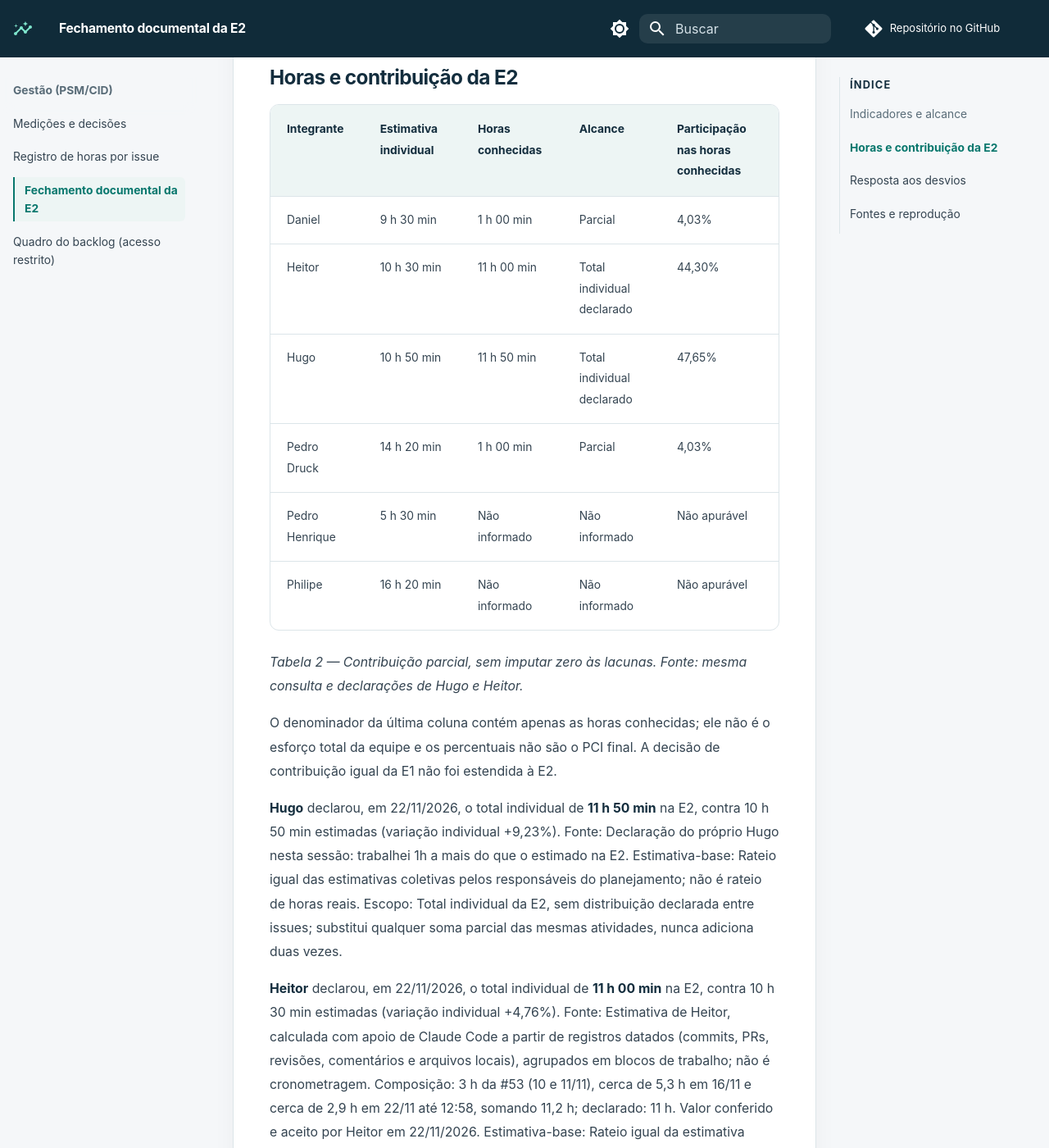
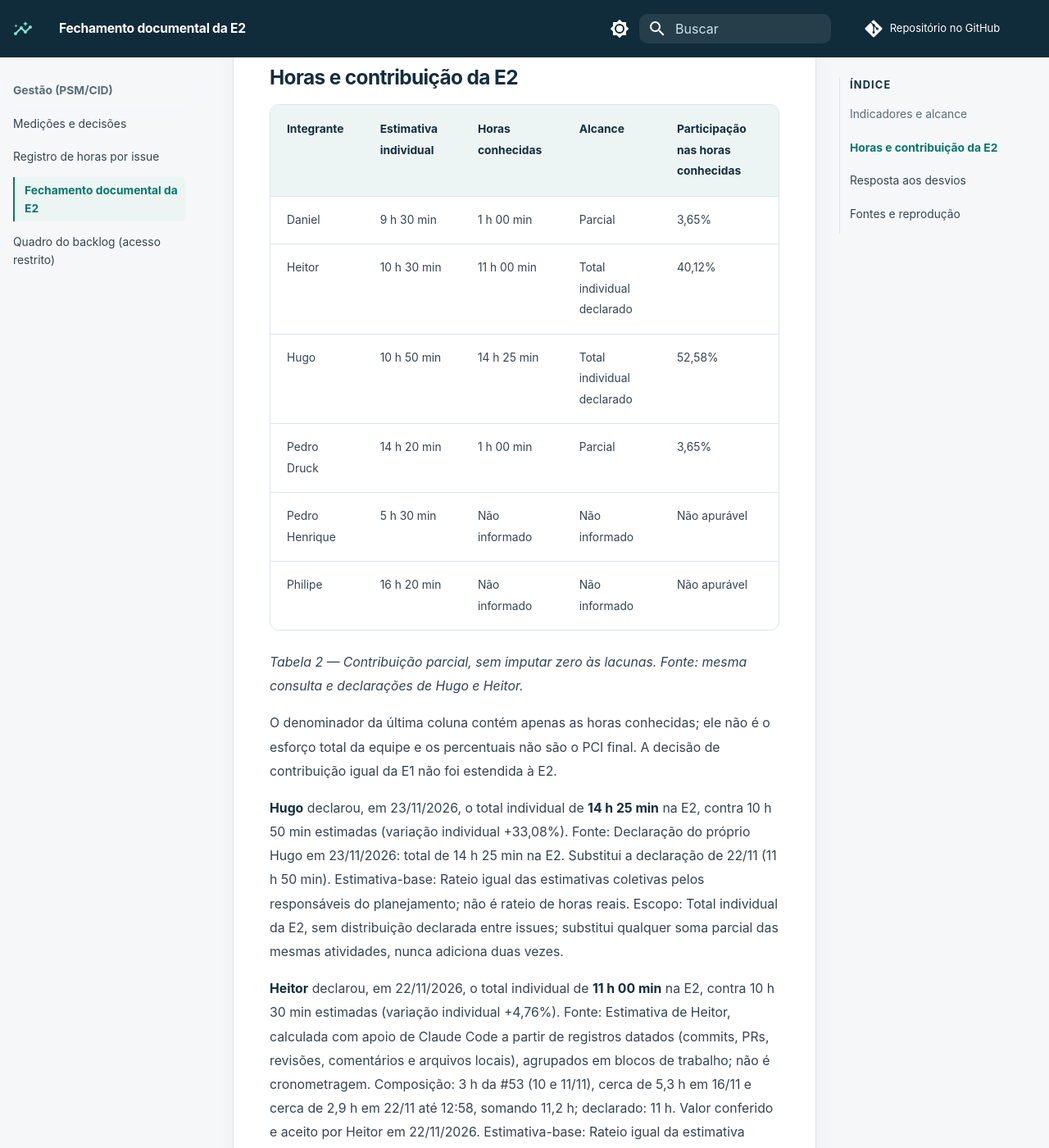
Before and after one commit to FCTE-Qualidade-de-Software-1/2026-2_T02_KATHERINE_JOHNSON, an MkDocs documentation site: the page built from docs/gestao-fechamento-e2.md, in a window 1280 px wide and 1400 px high, scrolled down 1650 px. Shown: the whole window at 82% size. Built offline with MkDocs 1.6.1 and Material for MkDocs 9.7.7, drawn with Linux system fonts in a browser that asks for light colours; comment, search, counter and statistics services are not loaded; some of the changed text lies outside the part shown.

Commit message:
docs(gestao): atualiza a declaração de horas de Hugo na E2 para 14 h 25 min
Nova fonte datada (v3) com a declaração de 23/11, que substitui a de
22/11 (11 h 50 min); a fonte v2 fica preservada como histórico. O
fechamento, a página da GitPage, o JSON de indicadores e a tabela de
contribuição do artigo foram gerados de novo pelo fechar_e2.py. Horas
conhecidas: 27 h 25 min. Teste novo para a fonte v3.

```diff
--- a/docs/gestao-fechamento-e2.md
+++ b/docs/gestao-fechamento-e2.md
@@ -10,7 +10,7 @@
 |---|---|---|
 | M-CP1 | 4/8 = 50,00% | Vermelho; issues fechadas [28, 46, 53, 55]. A #46 foi fechada com critérios empíricos pendentes e um dia de atraso |
 | M-RC1 | 5,00 h / 8,00 h = -37,50% | Amarelo, somente issues fechadas com horas [28, 53, 55]; não é TVE global |
-| M-RC2 | 24 h 50 min conhecidas; PCI final não apurável | Declaração total de Hugo e Heitor e registros parciais de dois integrantes; dois sem horas informadas |
+| M-RC2 | 27 h 25 min conhecidas; PCI final não apurável | Declaração total de Hugo e Heitor e registros parciais de dois integrantes; dois sem horas informadas |
 | M-DP1 | 0/13 = 0,00% | Conta PR com revisão humana; PRs sem revisão excluídos: [61]; verde não comprova revisão profunda |
 
 *Tabela 1 — Indicadores no corte. Fonte: consulta de issues e PRs e plano PSM/CID.*
@@ -25,10 +25,10 @@ Daniellira540: 2Espera pela primeira revisão: mediana 8,24 h; 2 PR(s) acima de
 
 | Integrante | Estimativa individual | Horas conhecidas | Alcance | Participação nas horas conhecidas |
 |---|---|---|---|---|
-| Daniel | 9 h 30 min | 1 h 00 min | Parcial | 4,03% |
-| Heitor | 10 h 30 min | 11 h 00 min | Total individual declarado | 44,30% |
-| Hugo | 10 h 50 min | 11 h 50 min | Total individual declarado | 47,65% |
-| Pedro Druck | 14 h 20 min | 1 h 00 min | Parcial | 4,03% |
+| Daniel | 9 h 30 min | 1 h 00 min | Parcial | 3,65% |
+| Heitor | 10 h 30 min | 11 h 00 min | Total individual declarado | 40,12% |
+| Hugo | 10 h 50 min | 14 h 25 min | Total individual declarado | 52,58% |
+| Pedro Druck | 14 h 20 min | 1 h 00 min | Parcial | 3,65% |
 | Pedro Henrique | 5 h 30 min | Não informado | Não informado | Não apurável |
 | Philipe | 16 h 20 min | Não informado | Não informado | Não apurável |
 
@@ -36,7 +36,7 @@ Daniellira540: 2Espera pela primeira revisão: mediana 8,24 h; 2 PR(s) acima de
 
 O denominador da última coluna contém apenas as horas conhecidas; ele não é o esforço total da equipe e os percentuais não são o PCI final. A decisão de contribuição igual da E1 não foi estendida à E2.
 
-**Hugo** declarou, em 22/11/2026, o total individual de **11 h 50 min** na E2, contra 10 h 50 min estimadas (variação individual +9,23%). Fonte: Declaração do próprio Hugo nesta sessão: trabalhei 1h a mais do que o estimado na E2. Estimativa-base: Rateio igual das estimativas coletivas pelos responsáveis do planejamento; não é rateio de horas reais. Escopo: Total individual da E2, sem distribuição declarada entre issues; substitui qualquer soma parcial das mesmas atividades, nunca adiciona duas vezes.
+**Hugo** declarou, em 23/11/2026, o total individual de **14 h 25 min** na E2, contra 10 h 50 min estimadas (variação individual +33,08%). Fonte: Declaração do próprio Hugo em 23/11/2026: total de 14 h 25 min na E2. Substitui a declaração de 22/11 (11 h 50 min). Estimativa-base: Rateio igual das estimativas coletivas pelos responsáveis do planejamento; não é rateio de horas reais. Escopo: Total individual da E2, sem distribuição declarada entre issues; substitui qualquer soma parcial das mesmas atividades, nunca adiciona duas vezes.
 
 **Heitor** declarou, em 22/11/2026, o total individual de **11 h 00 min** na E2, contra 10 h 30 min estimadas (variação individual +4,76%). Fonte: Estimativa de Heitor, calculada com apoio de Claude Code a partir de registros datados (commits, PRs, revisões, comentários e arquivos locais), agrupados em blocos de trabalho; não é cronometragem. Composição: 3 h da #53 (10 e 11/11), cerca de 5,3 h em 16/11 e cerca de 2,9 h em 22/11 até 12:58, somando 11,2 h; declarado: 11 h. Valor conferido e aceito por Heitor em 22/11/2026. Estimativa-base: Rateio igual da estimativa coletiva da #49 entre Daniel e Heitor (13 h ÷ 2 = 6 h 30 min) mais a #53 (4 h): 10 h 30 min; não é rateio de horas reais. Escopo: Total individual da E2 até 13:15 de 22/11, sem distribuição declarada entre issues; substitui as 3 h já registradas na #53, nunca adiciona duas vezes. Trabalho posterior a esse horário não está incluído.
 
@@ -58,7 +58,7 @@ Esses encaminhamentos são propostas documentadas nesta revisão, não delibera
 
 ## Fontes e reprodução
 
-- [Consulta datada e declarações individuais](https://github.com/FCTE-Qualidade-de-Software-1/2026-2_T02_KATHERINE_JOHNSON/blob/main/gestao/dados/fechamento-e2-2026-11-22-v2.json).
+- [Consulta datada e declarações individuais](https://github.com/FCTE-Qualidade-de-Software-1/2026-2_T02_KATHERINE_JOHNSON/blob/main/gestao/dados/fechamento-e2-2026-11-23-v3.json).
 - [Cálculo e testes](https://github.com/FCTE-Qualidade-de-Software-1/2026-2_T02_KATHERINE_JOHNSON/tree/main/gestao/scripts).
 - [Planejamento e histórico](https://github.com/FCTE-Qualidade-de-Software-1/2026-2_T02_KATHERINE_JOHNSON/blob/main/gestao/plano-psm.md).
 
```
Also changed, not shown: docs/gestao-horas.md (+5 -4 lines), gestao/relatorio-metricas-e2.md (+7 -7 lines), 6 other files.
